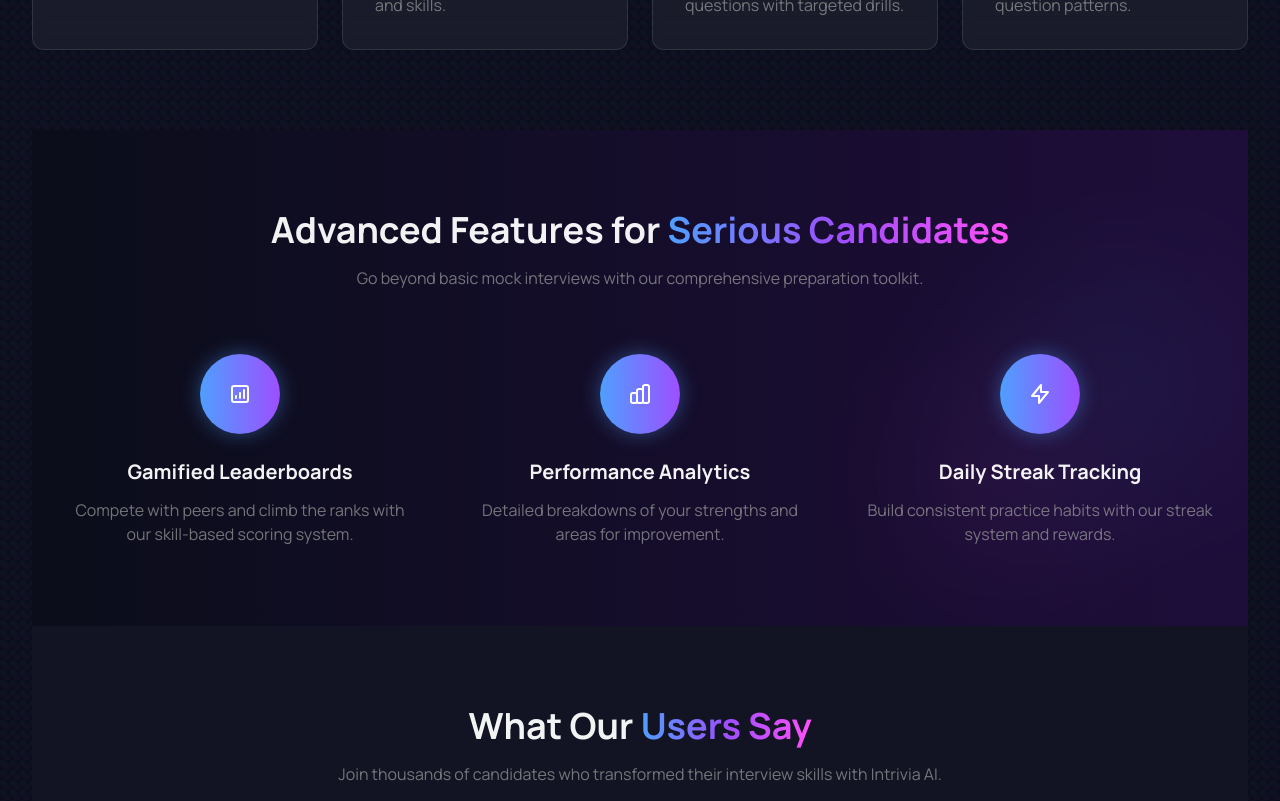
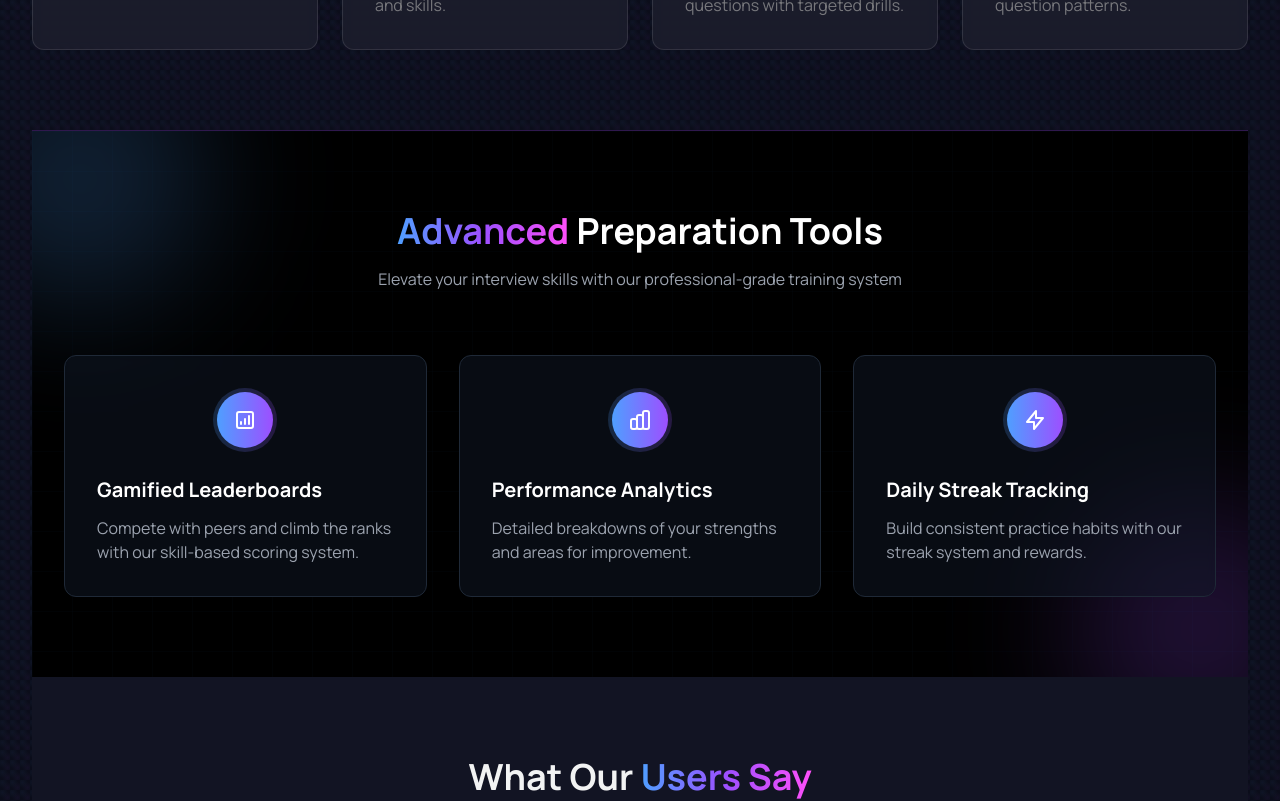
Before and after one commit to Akshit406/Intrivia-AI, a React (Vite) app in the folder frontend/: page / in a window 1280 px wide. Shown: the part 1420-2221 px from the top of the page. Built offline with nearby package versions, Linux system fonts and the light colour scheme.

Commit message:
Advanced features section

```diff
--- a/frontend/src/components/landing/AdvancedFeatures.tsx
+++ b/frontend/src/components/landing/AdvancedFeatures.tsx
@@ -30,31 +30,40 @@ const AdvancedFeatures = () => {
   ]
 
   return (
-    <section className="py-20 bg-gradient-section relative overflow-hidden">
+    <section className="py-20 bg-black relative overflow-hidden border-t border-accent-purple/30">
       {/* Animated background elements */}
-      <div className="absolute top-0 right-0 w-1/2 h-full opacity-20">
-        <div className="absolute top-1/4 right-0 w-64 h-64 rounded-full bg-accent-blue/30 blur-3xl"></div>
-        <div className="absolute top-1/2 right-1/4 w-48 h-48 rounded-full bg-accent-pink/30 blur-3xl"></div>
-      </div>
+      <div className="absolute inset-0 opacity-10" style={{
+        backgroundImage: `linear-gradient(to right, rgba(79, 159, 255, 0.2) 1px, transparent 1px), linear-gradient(to bottom, rgba(79, 159, 255, 0.2) 1px, transparent 1px)`,
+        backgroundSize: '40px 40px'
+      }}></div>
 
-      <div className="max-w-7xl mx-auto px-6 lg:px-8 relative">
+      {/* Glowing accents */}
+      <div className="absolute -top-20 -left-20 w-64 h-64 rounded-full bg-accent-blue/20 blur-3xl"></div>
+      <div className="absolute -bottom-20 -right-20 w-64 h-64 rounded-full bg-accent-purple/20 blur-3xl"></div>
+
+      <div className="max-w-7xl mx-auto px-6 lg:px-8 relative z-10">
         <div className="text-center mb-16">
-          <h2 className="text-3xl md:text-4xl font-bold mb-4">
-            Advanced Features for <span className="gradient-text">Serious Candidates</span>
+          <h2 className="text-3xl md:text-4xl font-bold mb-4 text-white">
+            <span className="gradient-text">Advanced</span> Preparation Tools
           </h2>
-          <p className="text-text-secondary max-w-2xl mx-auto">
-            Go beyond basic mock interviews with our comprehensive preparation toolkit.
+          <p className="text-gray-400 max-w-2xl mx-auto">
+            Elevate your interview skills with our professional-grade training system
           </p>
         </div>
 
-        <div className="grid grid-cols-1 md:grid-cols-3 gap-12">
+        <div className="grid grid-cols-1 md:grid-cols-3 gap-8">
           {features.map((feature, index) => (
-            <div key={index} className="flex flex-col items-center text-center">
-              <div className="w-20 h-20 rounded-full bg-gradient-to-r from-accent-blue to-accent-purple flex items-center justify-center text-white mb-6 shadow-glow">
-                {feature.icon}
+            <div
+              key={index}
+              className="bg-gray-900/50 hover:bg-gray-900/70 backdrop-blur-sm border border-gray-800 rounded-xl p-8 transition-all duration-300 hover:shadow-glow hover:border-accent-blue/30"
+            >
+              <div className="w-16 h-16 rounded-full bg-gradient-to-r from-accent-blue/20 to-accent-purple/20 flex items-center justify-center mb-6 mx-auto">
+                <div className="w-14 h-14 rounded-full bg-gradient-to-r from-accent-blue to-accent-purple flex items-center justify-center text-white">
+                  {feature.icon}
+                </div>
               </div>
-              <h3 className="text-xl font-bold mb-3">{feature.title}</h3>
-              <p className="text-text-secondary">{feature.description}</p>
+              <h3 className="text-xl font-bold mb-3 text-white">{feature.title}</h3>
+              <p className="text-gray-400">{feature.description}</p>
             </div>
           ))}
         </div>
```
